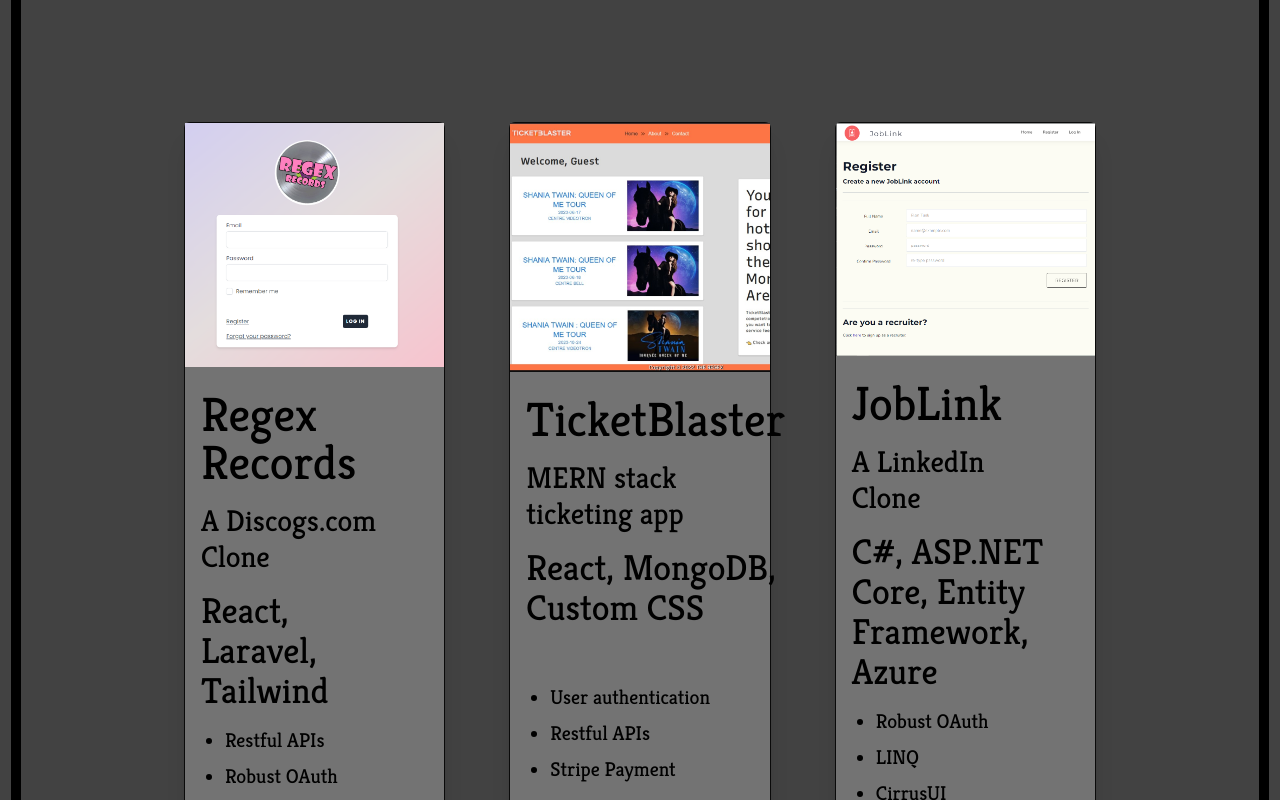
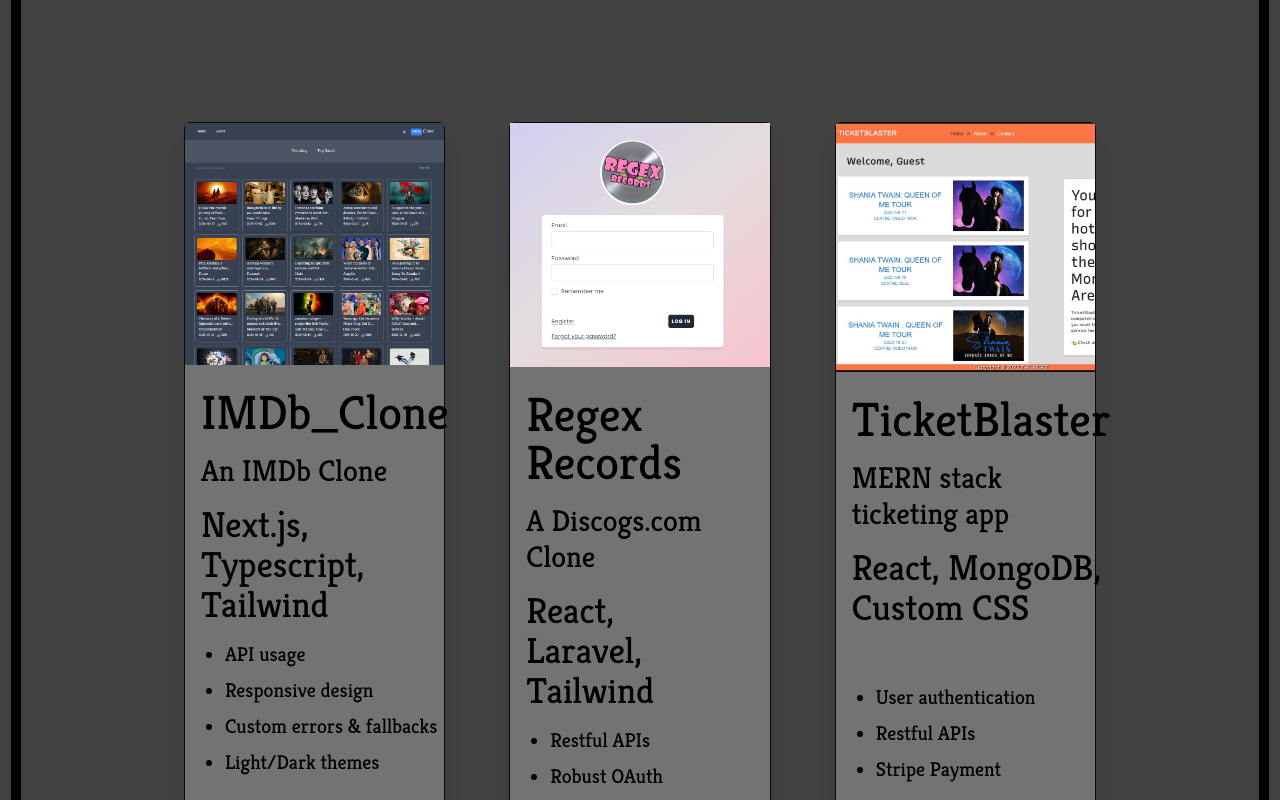
Before and after one commit to ChristopherPerrault/portfolio, a Next.js app: page / in a window 1280 px wide. Shown: the part 1140-1940 px from the top of the page. Built offline with nearby package versions, Linux system fonts and the light colour scheme; a web font is replaced by a local one.

Commit message:
added IMDb_clone to Projects + associated asset

```diff
--- a/app/page.tsx
+++ b/app/page.tsx
@@ -7,6 +7,7 @@
 import { kreon } from "./_assets/fonts/fonts";
 
 // project asset imports
+import imdbClone from ".//_assets/images/projects/imdb_clone.png";
 import regexRecords from ".//_assets/images/projects/regexRecords.png";
 import myPortfolio from ".//_assets/images/projects/MyPortfolio_960x920.png";
 import ticketblaster from ".//_assets/images/projects/ticketblaster.png";
@@ -27,6 +28,29 @@
 
         {/* project cards container*/}
         <div className={"flex flex-row flex-wrap justify-center mx-24"}>
+          <ProjectCard
+            title="IMDb_Clone"
+            imgSrc={imdbClone}
+            mainTechs="Next.js, Typescript, Tailwind"
+            description={lang ? "An IMDb Clone" : "Un clone d'IMDb"}
+            points={
+              lang
+                ? [
+                    "API usage",
+                    "Responsive design",
+                    "Custom errors & fallbacks",
+                    "Light/Dark themes",
+                  ]
+                : [
+                    "Utilisation des APIs",
+                    "Design réactif",
+                    "Erreurs personnalisées",
+                    "Options de thème",
+                  ]
+            }
+            url="https://imdb-clone-delta-beryl.vercel.app/"
+            gitHubUrl="https://github.com/ChristopherPerrault/imdb_clone"
+          />
           <ProjectCard
             title="Regex Records"
             imgSrc={regexRecords}
```
Also changed, not shown: app/_assets/images/projects/imdb_clone.png (added).
